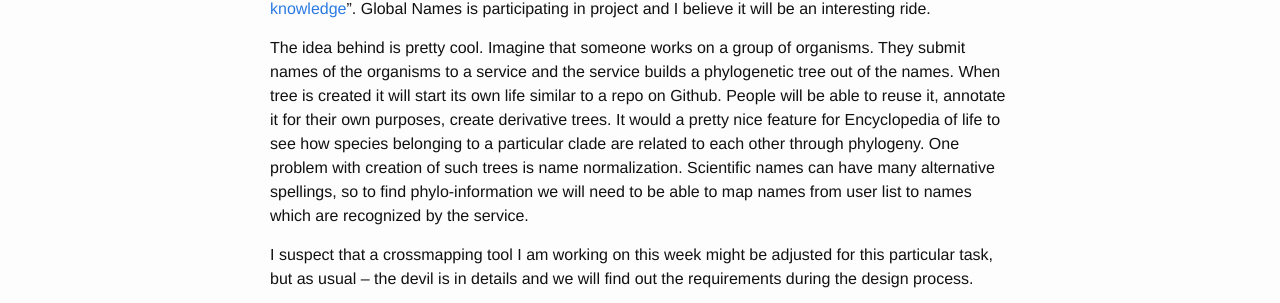
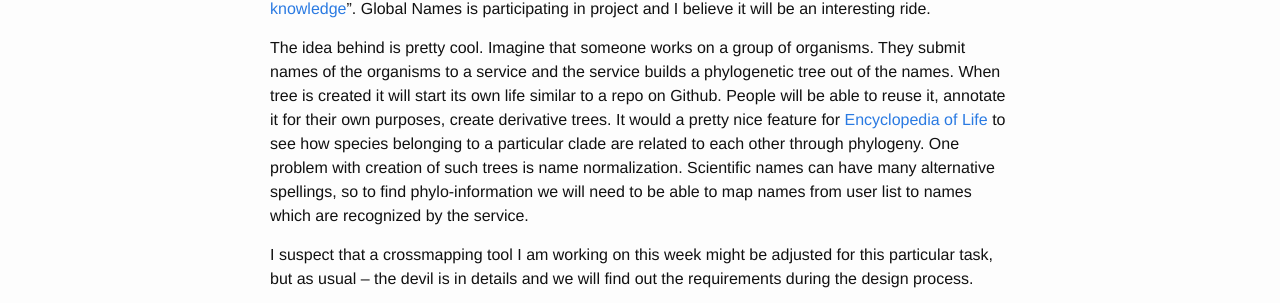
Before and after one commit to GlobalNamesArchitecture/GlobalNamesArchitecture.github.io, a Jekyll site: the page built from _posts/2015-05-06-phylo-trees.md, in a window 1280 px wide. Shown: the part 386-689 px from the top of the page. Built offline with Jekyll 4.4.1, drawn with Linux system fonts in a browser that asks for light colours; nearby versions of some CDN libraries; some of the changed lines change nothing that is shown.

Commit message:
link to EOL

```diff
--- a/_posts/2015-05-06-phylo-trees.md
+++ b/_posts/2015-05-06-phylo-trees.md
@@ -16,7 +16,7 @@ organisms.  They submit names of the organisms to a service and the service
 builds a phylogenetic tree out of the names. When tree is created it will start
 its own life similar to a repo on Github. People will be able to reuse it,
 annotate it for their own purposes, create derivative trees. It would a pretty
-nice feature for Encyclopedia of life to see how species belonging to a
+nice feature for [Encyclopedia of Life][eol] to see how species belonging to a
 particular clade are related to each other through phylogeny. One problem with
 creation of such trees is name normalization. Scientific names can have many
 alternative spellings, so to find phylo-information we will need to be able to
@@ -29,3 +29,4 @@ find out the requirements during the design process.
 
 [arlin]: https://github.com/arlin
 [grant]: http://nsf.gov/awardsearch/showAward?AWD_ID=1458572
+[eol]: http://eol.org
```
